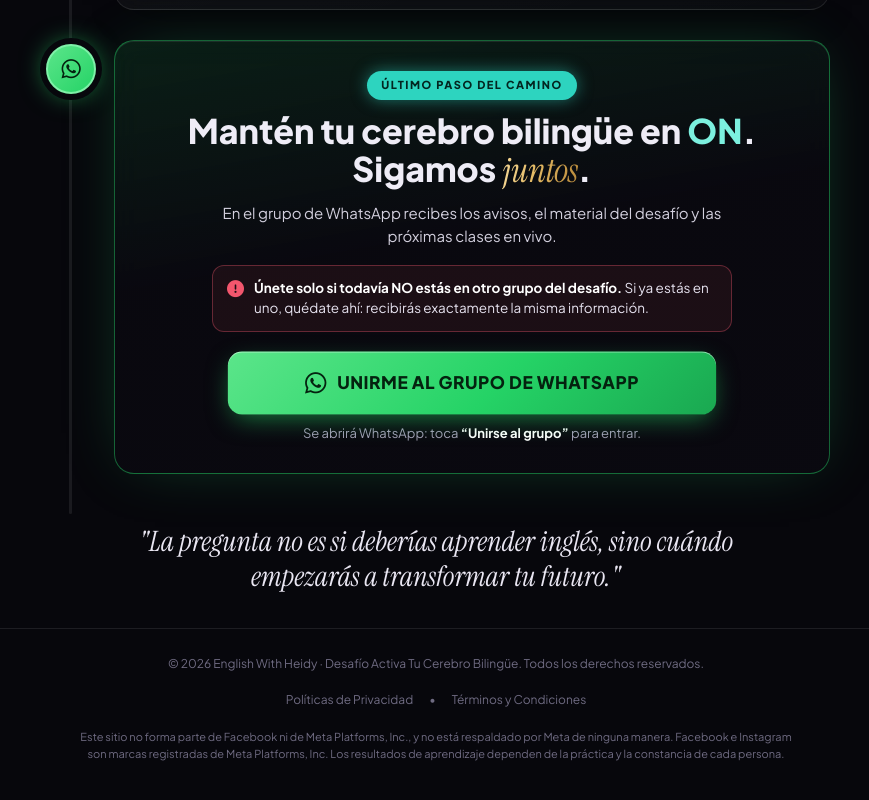
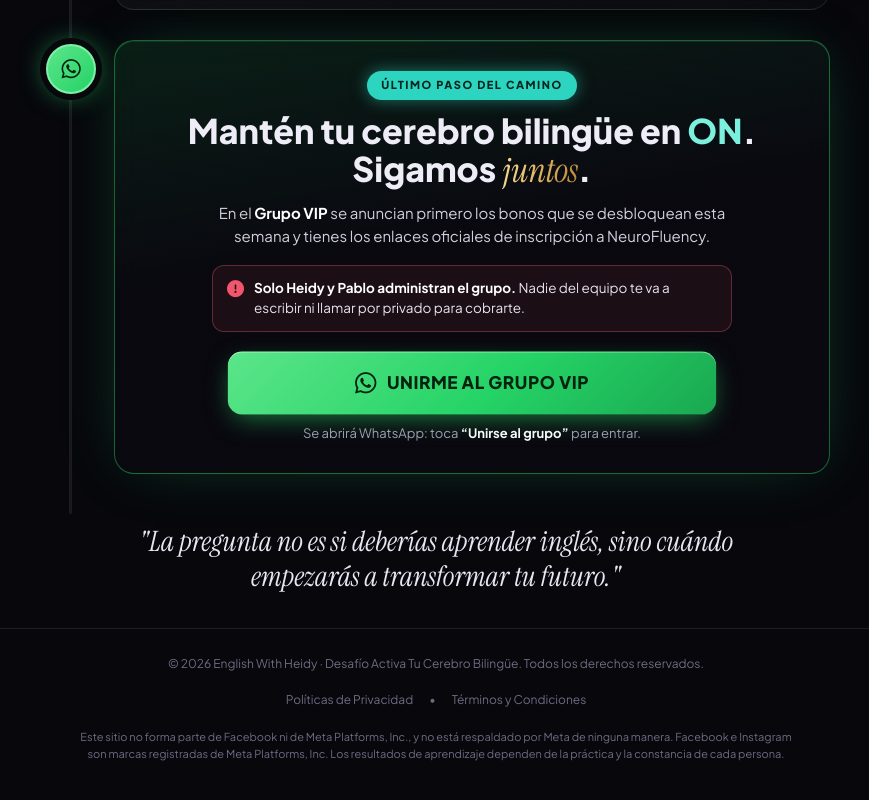
Before and after one commit to Heidyandrea/Web-Captura-Desafio-, a plain HTML site: page clases/index.html in a window 1280 px wide. Shown: the part 3461-4261 px from the top of the page, without its empty margins (204-1073 px from the left). Drawn offline with Linux system fonts and the light colour scheme.

Commit message:
Clases: el botón de WhatsApp lleva al Grupo VIP
Co-Authored-By: Claude Opus 5.5 <noreply@anthropic.com>
Claude-Session: https://claude.ai/code/session_01RBzY2jCqc24u3ujayLrYWa

```diff
--- a/clases/index.html
+++ b/clases/index.html
@@ -360,13 +360,13 @@ footer .disclaimer{max-width:720px;margin:8px auto 0;font-size:11px;line-height:
       <div class="reg-wa glass">
         <span class="free">ÚLTIMO PASO DEL CAMINO</span>
         <h2>Mantén tu cerebro bilingüe en <span class="teal">ON</span>. Sigamos <span class="gold-text"><span class="serif it">juntos</span></span>.</h2>
-        <p class="desc">En el grupo de WhatsApp recibes los avisos, el material del desafío y las próximas clases en vivo.</p>
+        <p class="desc">En el <b>Grupo VIP</b> se anuncian primero los bonos que se desbloquean esta semana y tienes los enlaces oficiales de inscripción a NeuroFluency.</p>
         <div class="warn">
           <i class="fa-solid fa-circle-exclamation"></i>
-          <div><b>Únete solo si todavía NO estás en otro grupo del desafío.</b> Si ya estás en uno, quédate ahí: recibirás exactamente la misma información.</div>
+          <div><b>Solo Heidy y Pablo administran el grupo.</b> Nadie del equipo te va a escribir ni llamar por privado para cobrarte.</div>
         </div>
-        <a href="https://chat.whatsapp.com/J38rNK5wNNB0t4wqXJuoT7" class="btn btn-wa" id="waBtn">
-          <i class="fa-brands fa-whatsapp" style="font-size:24px"></i> UNIRME AL GRUPO DE WHATSAPP
+        <a href="https://chat.whatsapp.com/BafKQebS00WKZbUQ3hGjnN" class="btn btn-wa" id="waBtn">
+          <i class="fa-brands fa-whatsapp" style="font-size:24px"></i> UNIRME AL GRUPO VIP
         </a>
         <p class="wa-hint">Se abrirá WhatsApp: toca <b>“Unirse al grupo”</b> para entrar.</p>
       </div>
@@ -495,7 +495,7 @@ document.querySelectorAll('.video').forEach(v => {
 document.getElementById('waBtn').addEventListener('click', e => {
   e.preventDefault();
   const href = e.currentTarget.href;
-  if (window.ewhTrack) ewhTrack('Contact', {content_name: 'ACB_REPLAY_WA', clases_vistas: seen.length});
+  if (window.ewhTrack) ewhTrack('Contact', {content_name: 'ACB_REPLAY_WA_VIP', clases_vistas: seen.length});
   setTimeout(() => { window.location.href = href; }, 250);
 });
 
```
